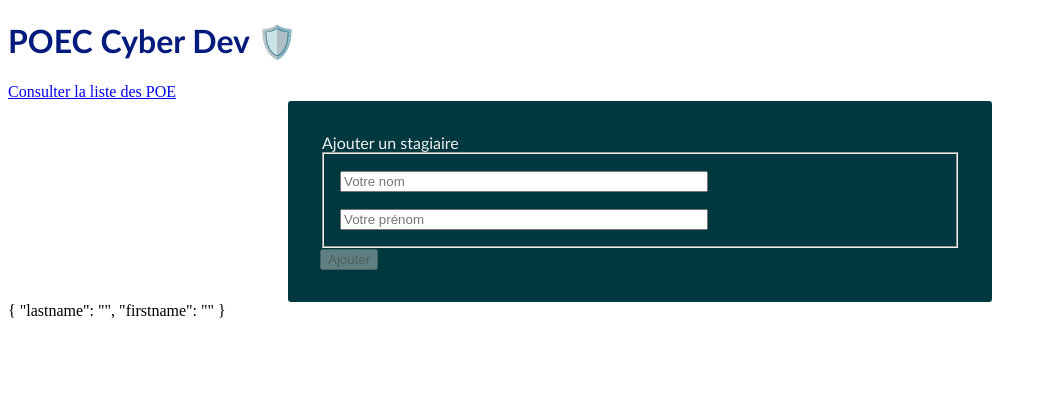
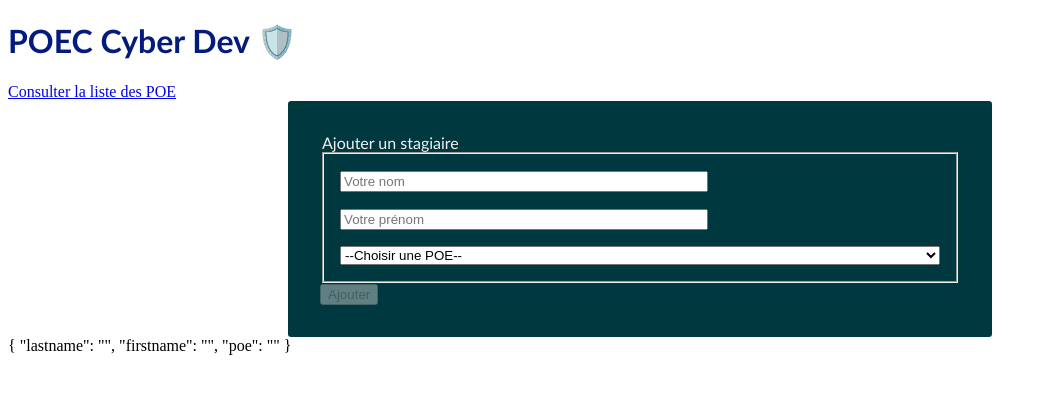
Before and after one commit to AnneClr/project_poe, an Angular app: page /intern-add in a window 1280 px wide. Shown: the top 394 px of the page, without its empty margins (0-1047 px from the left). Built offline with nearby package versions, Linux system fonts and the light colour scheme; data requests are answered from the project's data file.

Commit message:
feature add an intern with a POE

```diff
--- a/datas/db.json
+++ b/datas/db.json
@@ -149,6 +149,16 @@
         "duration": 457,
         "id": "2e40"
       }
+    },
+    {
+      "id": "0b67",
+      "lastname": "Potter",
+      "firstname": "Harry",
+      "poe": {
+        "id": "d965",
+        "label": "Améliorer sa communication",
+        "duration": "70"
+      }
     }
   ],
   "poes": [
@@ -191,6 +201,11 @@
       "id": "9569",
       "label": "Bien être en entrpise",
       "duration": "200"
+    },
+    {
+      "id": "d965",
+      "label": "Améliorer sa communication",
+      "duration": "70"
     }
   ]
 }
--- a/src/app/home/intern-form/intern-form.component.html
+++ b/src/app/home/intern-form/intern-form.component.html
@@ -1,13 +1,8 @@
-<!-- [formGroup]="internForm" veut dire que le formulaire est associé à l'objet créé dans intern-form.components.ts -->
 <form [formGroup]="internForm" (ngSubmit)="onSubmit()">
     <legend>Ajouter un stagiaire</legend>
     <fieldset>
-
-        <!-- la directive formControlName associe le contrôle paramétré avec le champ correspondant -->
         <div class="form-field">
             <input type="text" formControlName="lastname" placeholder="Votre nom">
-
-            <!-- dans le formulaire, on accède à tous les contrôles de formulaire et touched pour affichage du message tant que condition pas remplie  -->
             <div class="error-messages"
                 *ngIf="internForm.controls['lastname'].errors && internForm.controls['lastname'].touched">
                 <span *ngIf="internForm.controls['lastname'].hasError('minlength')">Le nombre de caractères est
@@ -22,9 +17,15 @@
                 Le prénom est obligatoire
             </div>
         </div>
+        <select formControlName="poe">
+            <option disabled selected value="">--Choisir une POE--</option>
+            <option value="poe-choice" *ngFor="let poe of poes" [ngValue]="poe">{{poe.label}}</option>
+        </select>
+        <!-- <div *ngIf="poeForm.controls['poeChoiceSelect'].hasError('required') && poeForm.controls['poeChoiceSelect'].touched">
+            Vous devez sélectionner une POE
+        </div> -->
     </fieldset>
 
-    <!-- [disabled]="internForm.invalid" permet d'activer le bouton lorsque le formulaire est rempli -->
     <div class="form-field">
         <button [disabled]="internForm.invalid" type="submit">Ajouter</button>
     </div>
--- a/src/app/home/intern-form/intern-form.component.ts
+++ b/src/app/home/intern-form/intern-form.component.ts
@@ -5,6 +5,9 @@ import { FormBuilder, FormGroup, Validators } from '@angular/forms';
 import { InternService } from '../services/intern.service';
 import { Router } from '@angular/router';
 import { Intern } from '../types/intern.type';
+import { PoeService } from '../../poe/services/poe.service';
+import { take } from 'rxjs';
+import { Poe } from '../../poe/poe_types/poe_types';
 
 @Component({
   selector: 'app-intern-form',
@@ -13,24 +16,29 @@ import { Intern } from '../types/intern.type';
 })
 export class InternFormComponent {
   public internForm: FormGroup = new FormGroup({});
+  intern: Array<Intern> = [];
+  poes: Array<Poe> = [];
 
   constructor(
     private _formBuilder: FormBuilder,
     private _internService: InternService,
+    private _poeService: PoeService,
     private _router: Router
   ) {}
 
   ngOnInit(): void {
     this.internForm = this._formBuilder.group({
-      lastname: [
-        '', //default value
-        [Validators.required, Validators.minLength(3)], //les Validators permettent de contrôler l'input lastname
-      ],
+      lastname: ['', [Validators.required, Validators.minLength(3)]],
       firstname: ['', [Validators.required]],
+      poe: ['', Validators.required],
     });
+
+    this._poeService
+      .findAll()
+      .pipe(take(1))
+      .subscribe((poes: Poe[]) => (this.poes = poes));
   }
-  // méthode pour la soumission du form, on ajoute la saisie dans intern.service et on redirige vers la page home
-  //en ajoutant la méthode .subscribe permet d'avoir la persistance des données en local
+
   onSubmit(): void {
     this._internService
       .add(this.internForm.value)
```
